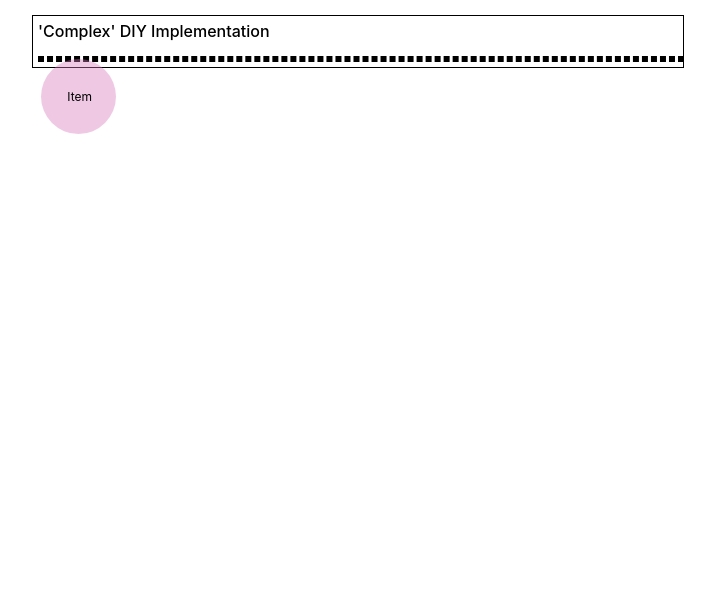
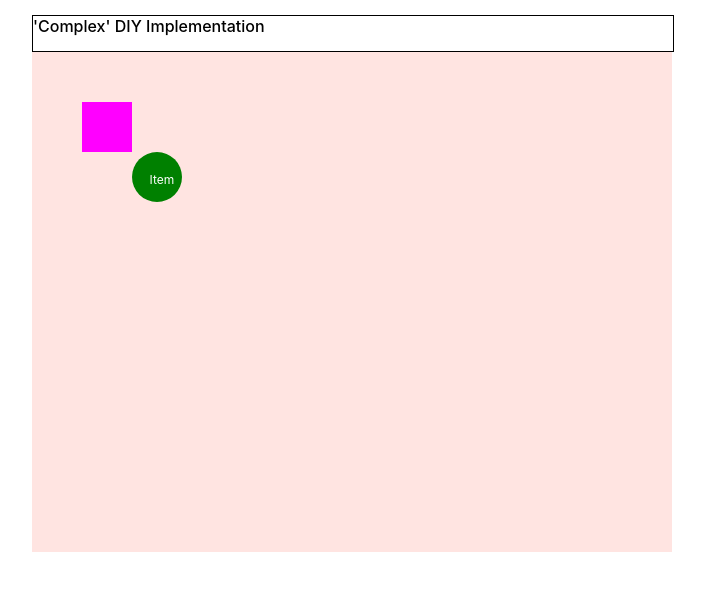
Before and after one commit to NuclearError/drag-drop-with-react, a React (Create React App) app: page / in a window 1280 px wide. Shown: the top 590 px of the page, without its empty margins (288-1003 px from the left). Built offline with nearby package versions, Linux system fonts and the light colour scheme.

Commit message:
making more progress with complex example

```diff
--- a/src/complexDIY/App.js
+++ b/src/complexDIY/App.js
@@ -9,7 +9,6 @@ const appStyle = css`
 `;
 
 const sectionStyle = css`
-  padding: 5px;
   position: relative;
 `;
 
@@ -24,8 +23,8 @@ function App() {
     <div className="App" css={appStyle}>
       <section css={sectionStyle}>
         <h1 css={headingStyle}>'Complex' DIY Implementation</h1>
-        <Stage />
       </section>
+      <Stage />
     </div>
   );
 }
--- a/src/complexDIY/Item.js
+++ b/src/complexDIY/Item.js
@@ -5,10 +5,10 @@ import { jsx, css } from '@emotion/core';
 
 const itemStyling = css`
     position: absolute;
-    width: 75px;
-    height: 75px;
+    width: 50px;
+    height: 50px;
     border-radius: 50%;
-    background-color: rgba(214, 121, 185, 0.4);
+    background-color: green;
     cursor: pointer;
     z-index: 1;
 
@@ -20,30 +20,25 @@ const itemStyling = css`
         top: 40%;
         left: 35%;
         pointer-events: none;
+        color: white;
     }
 `;
 
-const onDragStart = (event, taskName) => {
-    console.log("onDragStart called: taskName = ", taskName);
-    event.dataTransfer.setData("taskName", taskName);
-}
-
-const Item = ({ onClick, id, positions }) => (
+const Item = ({ onClick, id, positions }) => {
+    return (
     <div
         css={[
             itemStyling,
             css`
-                top: ${positions}[${id}].y,
-                left: ${positions}[${id}].x,
+                top: ${positions[id].y}px;
+                left: ${positions[id].x}px;
             `,
         ]}
-        draggable="true"
-        onDragStart={event => onDragStart(event, 'boop, internal item function called')}
-        onClick={id => onClick(id)}
+        onClick={(event, id) => onClick(event, id)}
     >
         <p>Item</p>
     </div>
-);
+)};
 
 Item.defaultProps = {
     onClick: () => {},
@@ -60,7 +55,6 @@ export default Item;
 
 // make this div into the item. Item props should be ID and an onClick function.
 // The onCLick is optional but the ID is required
-// Also needs this.state.draggable positions ???? this would be good to pass down as context rather than a prop
 
 <div
 css={{
--- a/src/complexDIY/Stage.js
+++ b/src/complexDIY/Stage.js
@@ -7,19 +7,23 @@ import { jsx, css } from '@emotion/core';
 const stageStyle = css`
   margin: 0 auto;
   width: 640px;
-  border: 3px dashed;
+  position: relative;
+  height: 500px;
+  background-color: MistyRose;
 `;
 
-const item01id = 'complexItemId12345';
+const dragDiv1Id = 'draggable-div-1';
+const dragDiv2Id = 'draggable-div-2';
 
 class Stage extends Component {
   constructor(props) {
     super(props);
-    this.stageElement = React.createRef()
+    this.stageRef = React.createRef();
     this.state = {
       dragged: null,
       draggablePositions: {
-        [item01id]: { x: 0, y: 0 }
+        [dragDiv1Id]: { x: 50, y: 50 },
+        [dragDiv2Id]: { x: 100, y: 100 },
       }
     }
   }
@@ -30,16 +34,18 @@ class Stage extends Component {
         draggablePositions: {
           ...this.state.draggablePositions,
           [this.state.dragged]: {
-            x: e.pageX - this.stageElement.current.offsetLeft - 25,
-            y: e.pageY - this.stageElement.current.offsetTop - 25
+            x: e.pageX - this.stageRef.current.offsetLeft - 25,
+            y: e.pageY - this.stageRef.current.offsetTop - 25
           }
         }
       })
     }
   }
 
-  onItemClick = itemId => {
-    // NB. make sure "this" refers to the item that was just clicked
+  toggleDragged = (event, itemId) => {
+    console.log("item clicked! Two args received: ");
+    console.log("event = ", event);
+    console.log("itemId = ", itemId);
     if (!this.state.dragged) {
       this.setState({ dragged: itemId })
     } else if (this.state.dragged === itemId) {
@@ -48,19 +54,43 @@ class Stage extends Component {
   }
 
   componentDidMount() {
-    window.addEventListener('mousemove', this.onMouseMove);
+    window.addEventListener('mousemove', this.onMouseMove)
   }
 
   componentWillUnmount() {
-    window.removeEventListener('mousemove', this.onMouseMove);
+    window.removeEventListener('mousemove', this.onMouseMove)
   }
 
   render() {
-    const { draggablePositions } = this.state;
-    console.log("Typeof draggablePositions = ", typeof draggablePositions);
     return (
-        <div className="Stage" css={stageStyle} ref={this.stageElement}>
-          <Item positions={draggablePositions} id={item01id} onClick={this.onItemClick} />
+        <div className="Stage" css={stageStyle} ref={this.stageRef}>
+
+            {/* hardcoded div -> this is what the item component is copying */}
+            <div
+              css={{
+                background: 'magenta',
+                position: 'absolute',
+                top: this.state.draggablePositions[dragDiv1Id].y,
+                left: this.state.draggablePositions[dragDiv1Id].x,
+                height: 50,
+                width: 50
+              }}
+              onClick={() => {
+                console.log("magenta item clicked");
+                if (!this.state.dragged) {
+                  this.setState({ dragged: dragDiv1Id })
+                } else if (this.state.dragged === dragDiv1Id) {
+                  this.setState({ dragged: null })
+                }
+              }}
+            />
+
+            <Item
+              id={dragDiv2Id}
+              onClick={this.blah}
+              positions={this.state.draggablePositions}
+            />
+
         </div>
     );
   }
```
